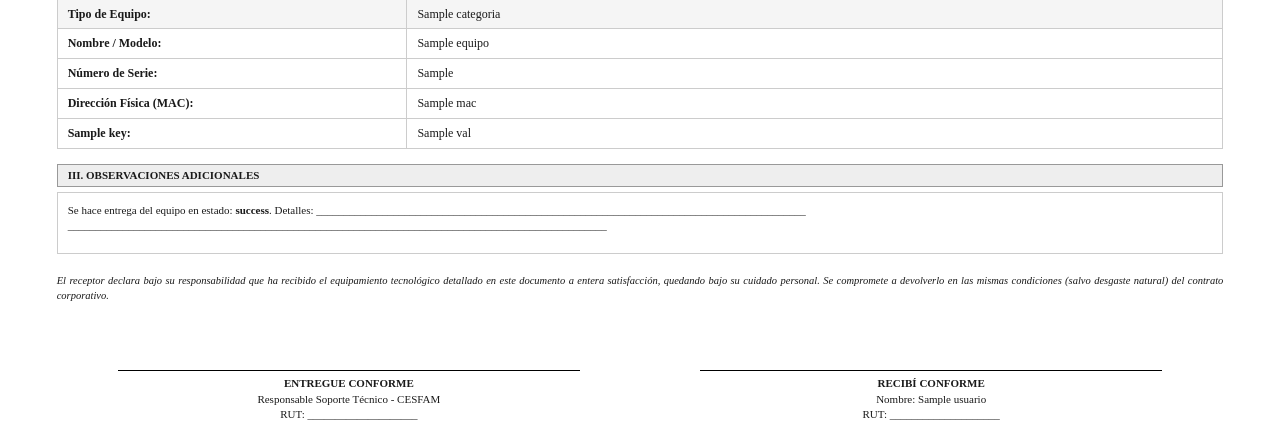
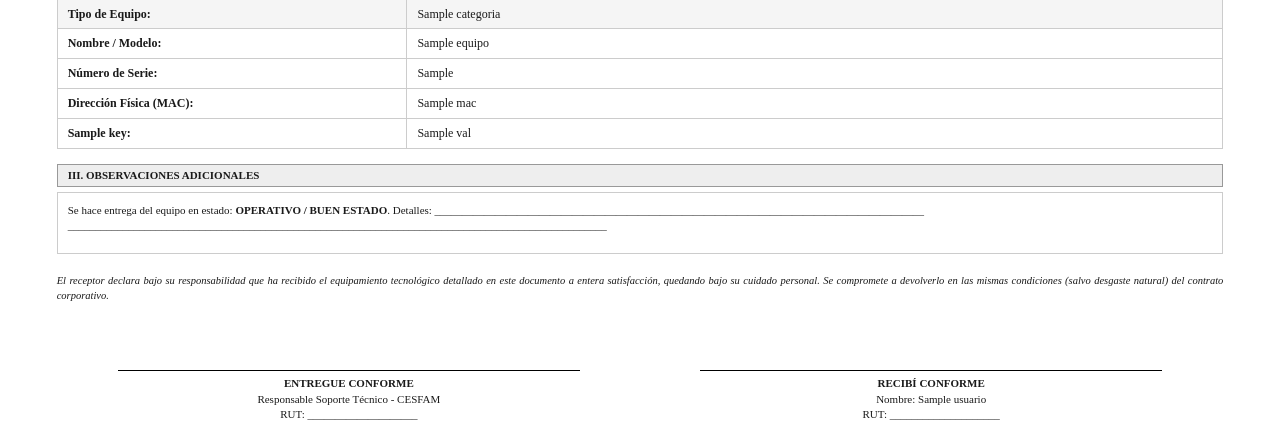
Before and after one commit to Repo-APS-Vallenar/jet-ocr, a Python web app: template templates/acta_entrega.html in a window 1280 px wide. Shown: the part 335-760 px from the top of the page. Run offline with Jinja, Linux system fonts and the light colour scheme; the template is opened without the code that fills it: most values are stand-ins (such as "Sample title", 1, 10 or a date in 2020).

Commit message:
Fix: diseño de actas v5

```diff
--- a/templates/acta_entrega.html
+++ b/templates/acta_entrega.html
@@ -171,10 +171,10 @@
 
     <div class="section-title">III. Observaciones Adicionales</div>
     <div class="observations">
-        Se hace entrega del equipo en estado: <strong>{{ equipo.estado or 'NUEVO/OPERATIVO' }}</strong>.
-        Detalles: _________________________________________________________________________________________
-        __________________________________________________________________________________________________
-    </div>
+            Se hace entrega del equipo en estado: <strong>{% if equipo.estado == 'success' %}OPERATIVO / BUEN ESTADO{% else %}{{ equipo.estado or 'NUEVO/OPERATIVO' }}{% endif %}</strong>.
+            Detalles: _________________________________________________________________________________________
+            __________________________________________________________________________________________________
+        </div>
 
     <div class="statement">
         El receptor declara bajo su responsabilidad que ha recibido el equipamiento tecnológico detallado en este documento a entera satisfacción,
```
